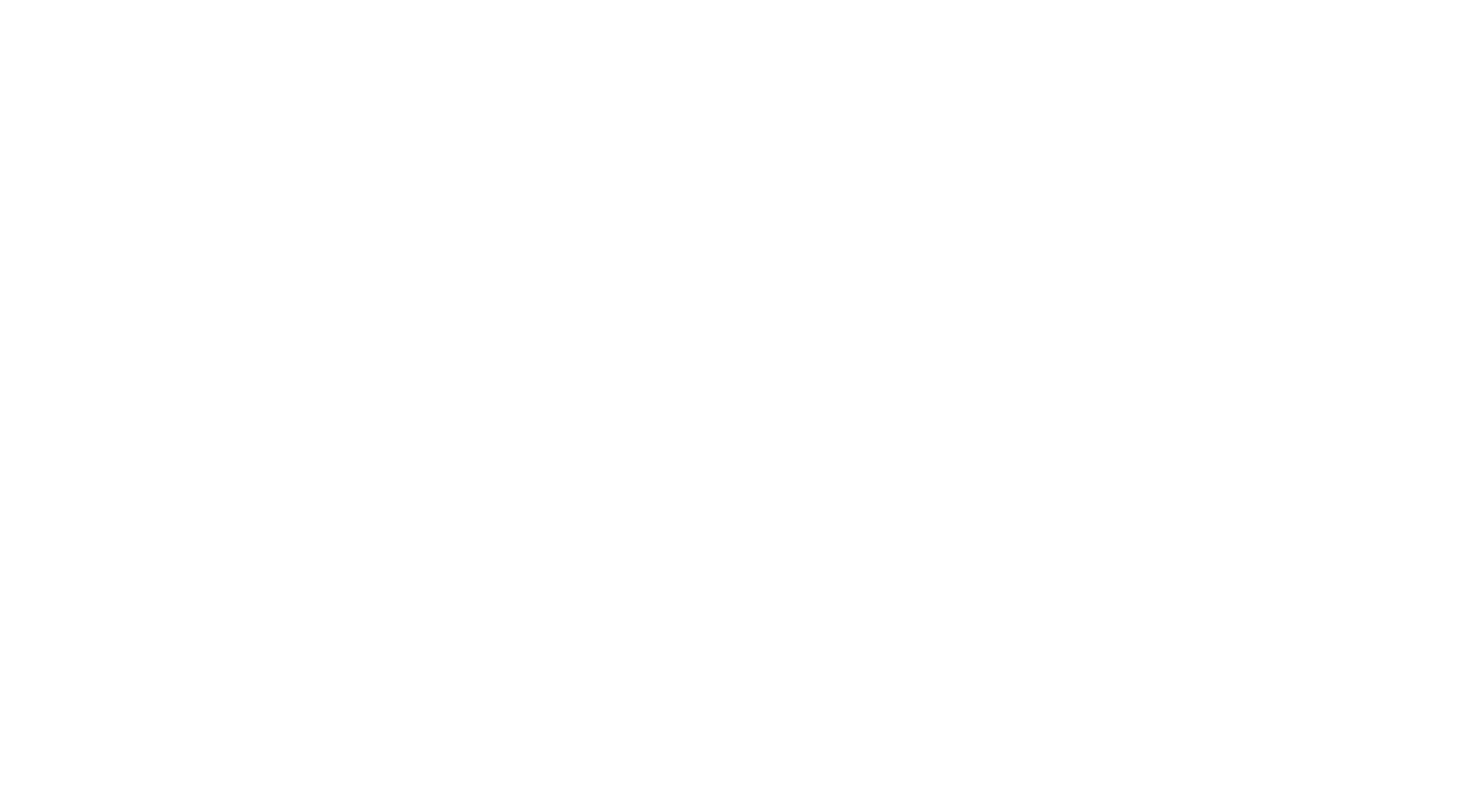
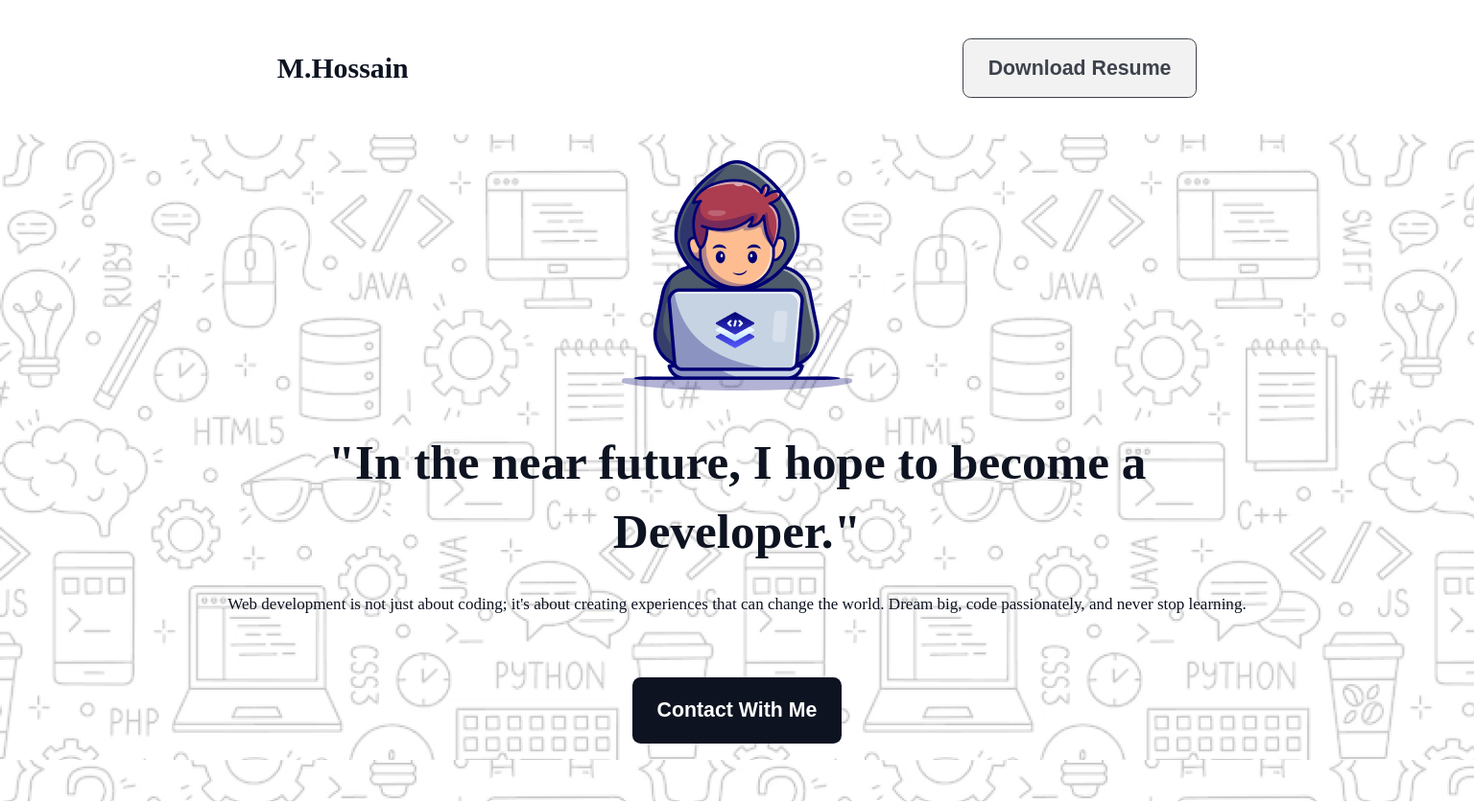
Before and after one commit to MHossain987/MH-Assignment1, a plain HTML site: page index.html in a window 1280 px wide. Shown: the top 838 px of the page at 96% size, 1536 px wide, since content can reach past the window. Before the commit the page ends 800 px from the top, so only its background shows below. Drawn offline with Linux system fonts and the light colour scheme; a web font is replaced by a local one.

Commit message:
nav bar is completed and why web development's structure is constructed

```diff
--- a/index.html
+++ b/index.html
@@ -7,6 +7,54 @@
     <link rel="stylesheet" href="styles/styles.css">
 </head>
 <body>
-
+    <!-- navigate & download -->
+     <header>
+        <nav id="author">
+            <h3>M.Hossain</h3>
+            <div><button id="button_01">Download Resume</button></div>
+        </nav>
+     </header>
+     <main>
+        <!-- hero content -->
+         <section id="hero">
+            <div id="hero_img"><img src="assets/Group.png" alt="A Web Developer"></div>
+            <div id="hero_text">
+                <h2>"In the near future, I hope to become a Developer."</h2>
+                <p>Web development is not just about coding; it's about creating experiences that can change the world. Dream big, code passionately, and never stop learning.</p>
+            </div>
+            <div><button id="button_02">Contact With Me</button></div>
+         </section>
+         <!-- why web development section -->
+          <section id="development">
+            <div id="development_introduction">
+                <h3>Why Web Development??</h3>
+                <p>Web development can be a rewarding career path because it combines creativity with technical skills, offers continuous learning opportunities, and has high demand in the job market. It's a field where you can make a tangible impact on the digital world.</p>
+            </div>
+            <div class="impact">
+                <div>
+                    <h4>I will Do Coding and Change The World</h4>
+                    <p>With code, I hold the power to shape the digital world. Every line I will be writing, can make a difference, bringing people closer, solving real-world problems and opens the door of creativity.</p>
+                    <div><button>Learn More</button></div>
+                </div>
+                <div><img src="assets/Layer_1.png" alt="Developing Webpage 01"></div>
+            </div>
+            <div class="impact">
+                <div><img src="assets/Group 3.png" alt="Developing Webpage 02"></div>
+                <div>
+                    <h4>I will help People by creating Modern Web System</h4>
+                    <p>Through creating modern web systems, I will help people connect, access information, and improve their lives. My code will bridge gaps, solve problems, and drive positive change in the digital world.</p>
+                    <div><button>Learn More</button></div>
+                </div>
+            </div>
+            <div class="impact">
+                <div>
+                    <h4>I will let people get their information in an efficient way by developing easy to operate websites.</h4>
+                    <p>I will help people access information efficiently by developing user-friendly websites. My work will make navigating the digital world simple and intuitive for everyone.</p>
+                    <div><button>Learn More</button></div>
+                </div>
+                <div><img src="assets/Group 4.png" alt="Developing Webpage 03"></div>
+            </div>
+          </section>
+     </main>
 </body>
 </html>
--- a/styles/styles.css
+++ b/styles/styles.css
@@ -0,0 +1,132 @@
+/* embedding azeret mono font from google fonts */
+@import url('https://fonts.googleapis.com/css2?family=Azeret+Mono:ital,wght@0,100..900;1,100..900&display=swap');
+/* universally applied */
+*{
+    margin: 0;
+    padding: 0;
+}
+/* font family of body */
+body{
+    font-family: Azeret Mono;
+}
+/* navigate & download styling */
+#button_01{
+    margin-top: 40.533px;
+    margin-bottom: 38.4px;
+    padding: 18.133px 25.6px;
+    box-sizing: border-box;
+    border: 1px solid rgb(13, 19, 33);
+    border-radius: 8.533px;
+    opacity: 0.8;
+    color: rgb(13, 19, 33);
+    font-size: 21.333px;
+    font-weight: 600;
+    line-height: 24.533px;
+    letter-spacing: 0%;
+    text-align: center;
+}
+#author h3{
+    margin-top: 53.333px;
+    margin-bottom: 51.2px;
+    color: rgb(13, 19, 33);
+    font-size: 29.866px;
+    font-weight: 800;
+    line-height: 35.2px;
+    letter-spacing: 0%;
+}
+#author{
+    margin: 0 auto;
+    height: 139.733px;
+    aspect-ratio: 1440/131;
+    display: flex;
+    align-items: center;
+    justify-content: space-around;
+}
+/* hero content styling */
+#hero{
+    margin: 0 auto 78.933px;
+    height: 695.466px;
+    aspect-ratio: 360/163;
+    background-image: url("../assets/Hero-bg.png");
+    display: flex;
+    flex-direction: column;
+    align-items: center;
+}
+#hero_img{
+    margin-top: 27.733px;
+    margin-bottom: 34.133px;
+}
+#hero_text{
+    height: 226.133px;
+    aspect-ratio: 499/106;
+    display: flex;
+    flex-direction: column;
+    align-items: center;
+    gap: 25.6px;
+    text-align: center;
+    margin-bottom: 34.133px;
+}
+#hero_text h2{
+    color: rgb(13, 19, 33);
+    font-size: 51.2px;
+    font-weight: 800;
+    line-height: 72.533px;
+    letter-spacing: 0%;
+}
+#hero_text p{
+    color: rgb(13, 19, 33);
+    font-size: 17.066px;
+    font-weight: 400;
+    line-height: 27.733px;
+    letter-spacing: 0%;
+}
+#button_02{
+    padding: 22.4px 25.6px;
+    border: none;
+    border-radius: 8.533px;
+    background: rgb(13, 19, 33);
+    color: rgb(255, 255, 255);
+    font-size: 21.33px;
+    font-weight: 600;
+    line-height: 24.533px;
+    letter-spacing: 0%;
+    text-align: center;
+    margin-bottom: 48px;
+}
+/* why web development styling */
+#development{
+    margin: 0 auto 93.866px;
+    height: 1488px;
+    aspect-ratio: 76/93;
+    padding: 85.333px 103.466px;
+    border: none;
+    border-radius: 17.066px;
+    background: rgba(13, 19, 33, 0.02);
+}
+#development_introduction{
+    display: flex;
+    flex-direction: column;
+    align-items: center;
+    gap: 25.6px;
+    text-align: center;
+}
+#development_introduction h3{
+    color: rgb(13, 19, 33);
+    font-size: 34.133px;
+    font-weight: 800;
+    line-height: 39.466px;
+    letter-spacing: 0%;
+}
+#development_introduction p{
+    color: rgb(13, 19, 33);
+    font-size: 17.066px;
+    font-weight: 400;
+    line-height: 27.733px;
+    letter-spacing: 0%;
+    opacity: 0.7;
+}
+.impact{
+    display: flex;
+    align-items: center;
+    /* justify-content: center; */
+}
```
